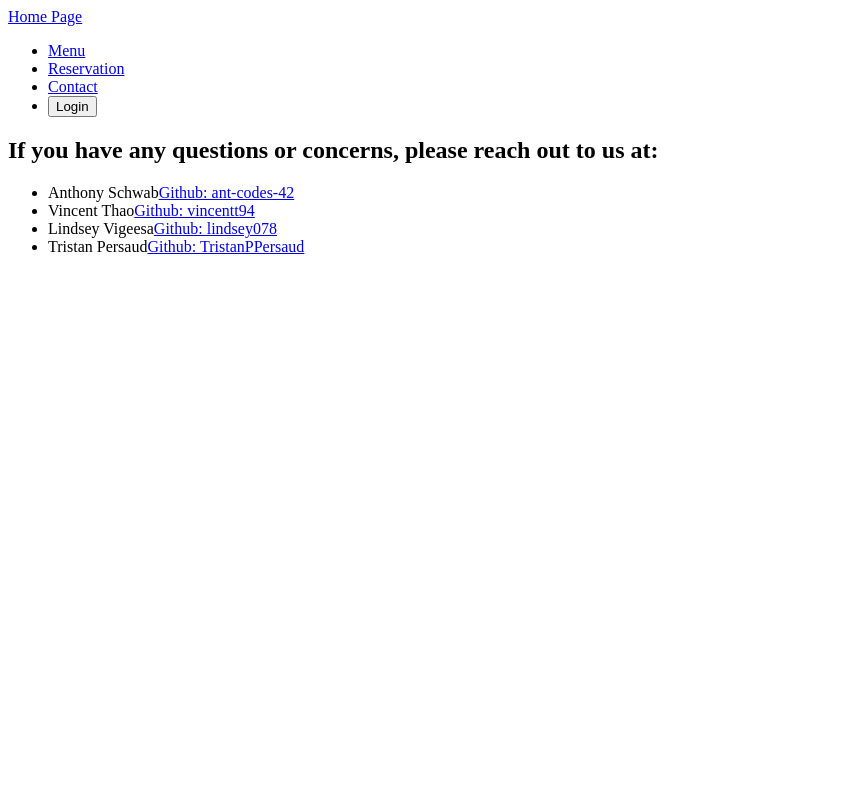
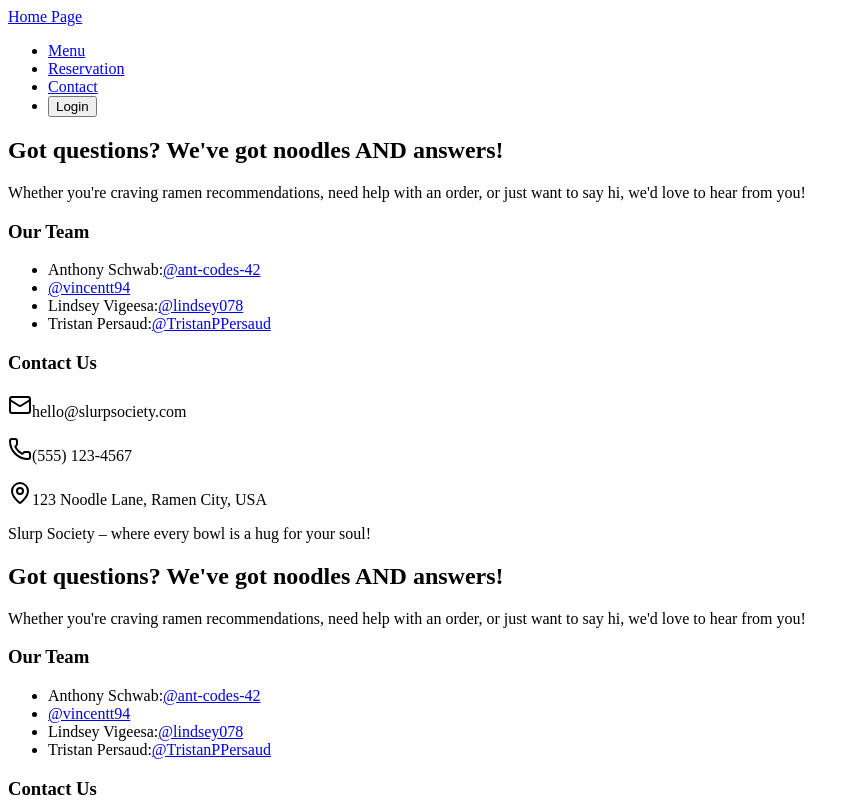
Before and after one commit to ant-codes-42/slurp-society, a React (Vite) app in the folder client/: page /Contact in a window 1280 px wide. Shown: the top 800 px of the page, without its empty margins (0-859 px from the left). Built offline with nearby package versions, Linux system fonts and the light colour scheme.

Commit message:
contact component finished. Experiencing error when building

```diff
--- a/client/src/App.tsx
+++ b/client/src/App.tsx
@@ -1,5 +1,6 @@
 import { Outlet } from "react-router";
 import Navbar from "./components/Navbar";
+import Contact from "./pages/Contact.jsx";
 
 
 
@@ -9,6 +10,7 @@ function App() {
     <div>
       <Navbar />
       <Outlet />
+      <Contact />
     </div>
   );
 }
--- a/client/src/pages/Contact.tsx
+++ b/client/src/pages/Contact.tsx
@@ -1,34 +1,61 @@
+import { Mail, Phone, MapPin } from 'lucide-react';
+
 const Contact = () => {
     return (
-        <>
-        <div className="contactH2">
-            <h2>If you have any questions or concerns, please reach out to us at:</h2>
-        </div>
+        <div className="flex flex-col items-center p-8 space-y-6">
+            <h2 className="text-3xl font-bold text-center text-yellow-600 animate-bounce">
+                Got questions? We've got noodles AND answers!
+                </h2>
+        <div className="w-full max-w-4xl">
+            <p className="text-lg text center text-gray-700 max-w-xl mb-6">
+                Whether you're craving ramen recommendations, need help with an order, or just want to say hi, we'd love to hear from you!
+            </p>
 
-        <div className="contactList">
-            <ul id="contactUl" className="contactUL">
-                <li className="contactLi">
-                    Anthony Schwab
-                    <a href="https://github.com/ant-codes-42">Github: ant-codes-42</a>
+        <div className="grid grid-cols-q md: grid-cols-2 gap-8">
+            <div className="bg-yellow-100 p-6 rounded-2xl shadow-lg hover: shadow-xl transition-shadow duration-300">
+                <h3 className="text-xl font-semibold mb-4">Our Team</h3>
+                <ul className="space-y-4">
+                   <li className="flex items-center space-x-4">
+                         <span className="font-medium">Anthony Schwab:</span>
+                                <a href="https://github.com/ant-codes-42" className="text-blue-600 hover:underline">@ant-codes-42</a>
                     </li>
-
-                <li>
-                    Vincent Thao
-                    <a href="https://github.com/vincentt94">Github: vincentt94</a>
+                    <li className="flex items-center space-x-4">
+                                 <a href="https://github.com/vincentt94" className="text-blue-600 hover:underline">@vincentt94</a>
                     </li>
-
-                <li>
-                    Lindsey Vigeesa
-                    <a href="https://github.com/lindsey078">Github: lindsey078</a>
+                    <li className="flex items-center space-x-4">
+                                <span className="font-medium">Lindsey Vigeesa:</span>
+                                <a href="https://github.com/lindsey078" className="text-blue-600 hover:underline">@lindsey078</a>
                             </li>
-                <li>
-                    Tristan Persaud
-                    <a href="https://github.com/TristanPPersaud">Github: TristanPPersaud</a>
+                            <li className="flex items-center space-x-4">
+                                <span className="font-medium">Tristan Persaud:</span>
+                                <a href="https://github.com/TristanPPersaud" className="text-blue-600 hover:underline">@TristanPPersaud</a>
                             </li>
                         </ul>
                     </div>
-        </>
-    )
-}
+
+
+                    <div className="bg-yellow-100 p-6 rounded-2xl shadow-lg hover:shadow-xl transition-shadow duration-300 flex flex-col space-y-4">
+                        <h3 className="text-xl font-semibold mb-4">Contact Us</h3>
+                        <p className="flex items-center space-x-2">
+                            <Mail className="w-5 h-5 text-yellow-600" />
+                            <span>hello@slurpsociety.com</span>
+                        </p>
+                        <p className="flex items-center space-x-2">
+                            <Phone className="w-5 h-5 text-yellow-600" />
+                            <span>(555) 123-4567</span>
+                        </p>
+                        <p className="flex items-center space-x-2">
+                            <MapPin className="w-5 h-5 text-yellow-600" />
+                            <span>123 Noodle Lane, Ramen City, USA</span>
+                        </p>
+                    </div>
+                </div>
+            </div>
+            <p className="text-gray-600 text-sm text-center">
+                Slurp Society – where every bowl is a hug for your soul!
+            </p>
+        </div>
+    );
+};
 
 export default Contact
--- a/client/vite.config.ts
+++ b/client/vite.config.ts
@@ -1,7 +1,9 @@
+import react from '@vitejs/plugin-react';
 import { defineConfig } from 'vite';
 
 // https://vitejs.dev/config/
 export default defineConfig({
+  plugins: [react()],
   server: {
     port: 3000,
     open: true,
--- a/package.json
+++ b/package.json
@@ -1,8 +1,7 @@
 {
   "name": "main",
   "version": "1.0.0",
-  "description": "",
-  "main": "index.js",
+  "type": "module",
   "scripts": {
     "test": "echo \"Error: no test specified\" && exit 1",
     "start": "npm run client:build && npm run server",
```
Also changed, not shown: client/package.json (+16 -12 lines), 2 other files (tests, documents, lock files or other folders). Lines whose indentation alone changed are shown as unchanged.
